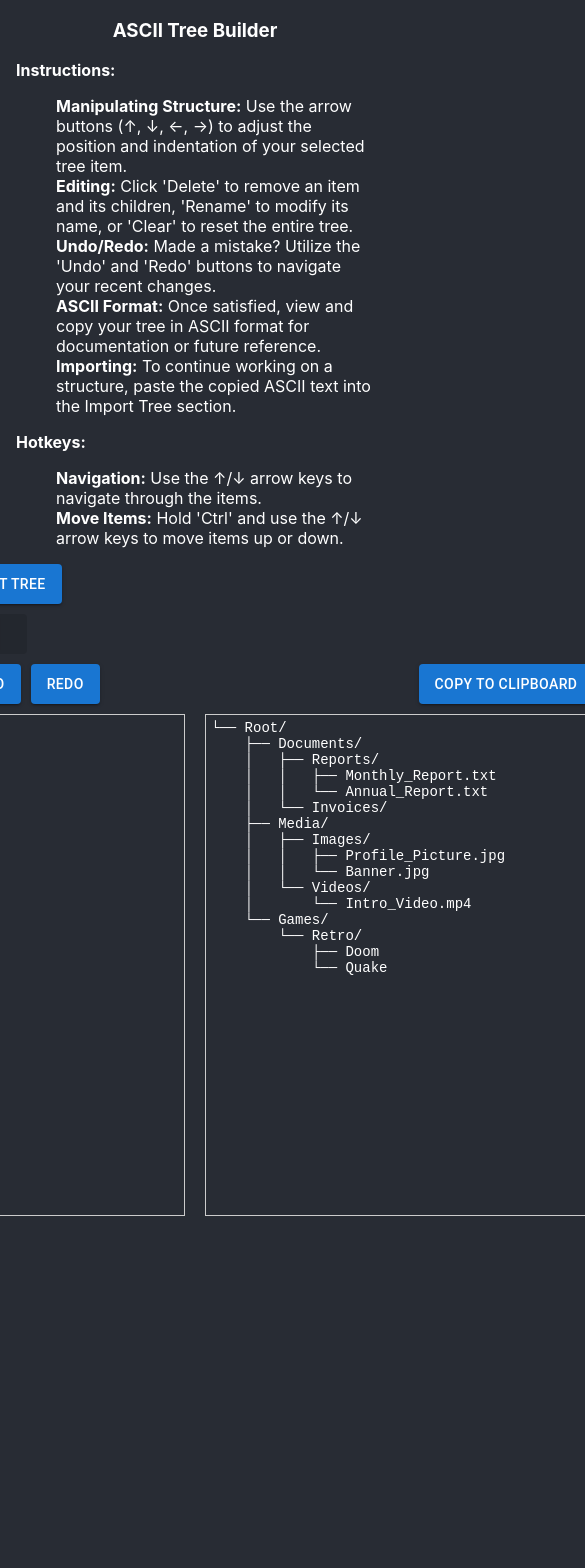
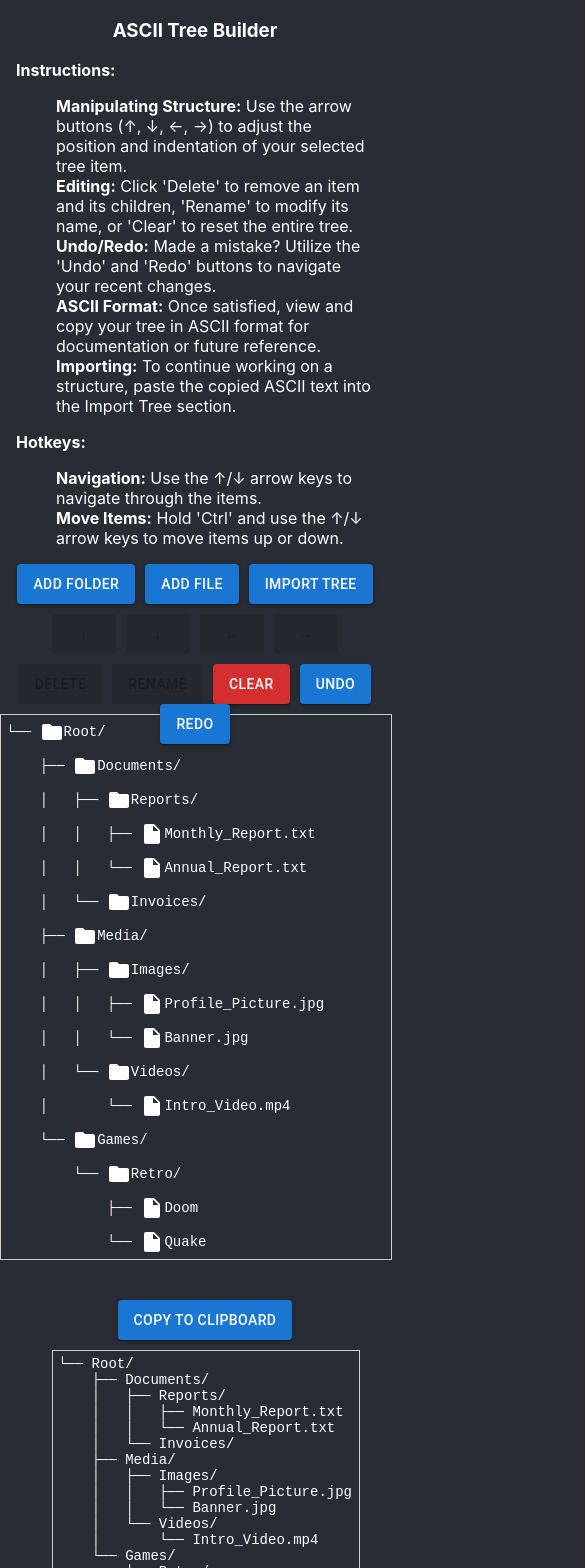
Before and after one commit to chdonncha/ascii-tree-builder-old, a React (Create React App) app in the folder ascii-tree-builder/: page / in a window 390 px wide. Shown: the top 1568 px of the page, 585 px wide, since content can reach past the window. Before the commit the page ends 1216 px from the top, so only its background shows below. Built offline with nearby package versions, Linux system fonts and the light colour scheme.

Commit message:
💄 Add responsive styling

```diff
--- a/ascii-tree-builder/src/App.scss
+++ b/ascii-tree-builder/src/App.scss
@@ -23,15 +23,19 @@ body {
   color: #61dafb;
 }
 
+.instructions-container li {
+  list-style-type: none;
+  padding-left: 0;
+  margin-left: 0;
+}
+
 .tree-container {
   display: flex;
   justify-content: center;
   align-items: center;
   min-height: 70vh;
+
+  @media (max-width: 768px) {
+    flex-direction: column;
+  }
 }
-
-.instructions-container li {
-  list-style-type: none;
-  padding-left: 0;
-  margin-left: 0;
-}
--- a/ascii-tree-builder/src/components/TreeBuilder.scss
+++ b/ascii-tree-builder/src/components/TreeBuilder.scss
@@ -61,3 +61,32 @@
 .space-left {
   margin-left: 20px;
 }
+
+.vertical-spacing {
+  margin-top: 20px;
+  margin-bottom: 20px;
+}
+
+.container {
+  display: flex;
+  align-items: flex-start;
+
+  @media (max-width: 768px) {
+    flex-direction: column;
+    align-items: center;
+
+    .input-list,
+    .output-list {
+      width: 100%;
+      height: auto;
+      margin-bottom: 40px;
+    }
+  }
+}
+
+@media (max-width: 768px) {
+  .vertical-spacing {
+    margin-top: 0;
+    margin-bottom: 0;
+  }
+}
--- a/ascii-tree-builder/src/components/TreeBuilder.tsx
+++ b/ascii-tree-builder/src/components/TreeBuilder.tsx
@@ -208,8 +208,8 @@ const TreeBuilder: React.FC = () => {
         </ul>
       </div>
       <div className="output-box space-left">
-        <div className="button-row"></div>
-        <div className="button-row"></div>
+        <div className="vertical-spacing"></div>
+        <div className="vertical-spacing"></div>
         <div className="button-row">
           <Button variant="contained" className="button-style" onClick={copyToClipboard}>
             Copy to Clipboard
```
